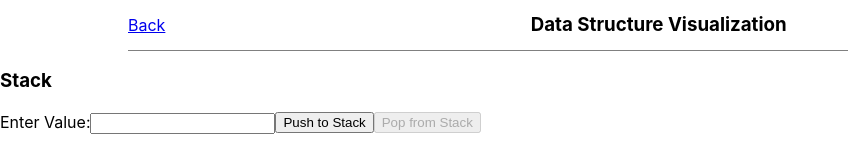
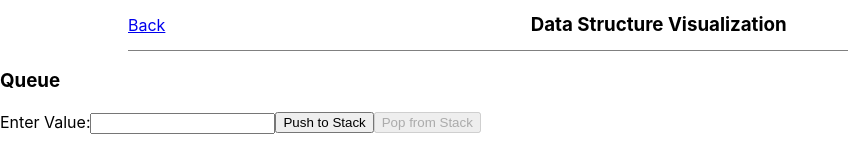
Before and after one commit to akashgirme/data_structure_visualizer, a React (Create React App) app: page /stack in a window 1280 px wide. Shown: the top 160 px of the page, without its empty margins (0-848 px from the left). Built offline with nearby package versions, Linux system fonts and the light colour scheme.

Commit message:
Changes in Stack && Queue CSS

```diff
--- a/src/Components/Queue/queue.js
+++ b/src/Components/Queue/queue.js
@@ -61,7 +61,7 @@ const Queue = () => {
 
     <div style={{ position: 'relative', height: '100vh', display: 'flex', flexDirection: 'column', alignItems: 'center' }}>
       <h3>Queue</h3>
-      <div style={{ display: 'flex', top: '20%', position: 'absolute' }} ref={queueRef}>
+      <div style={{ display: 'flex', top: '30%', position: 'absolute' }} ref={queueRef}>
         {queue.map((item, index) => (
           <div
             key={item.id}
--- a/src/Components/Stack/stack.js
+++ b/src/Components/Stack/stack.js
@@ -31,13 +31,13 @@ const Stack = () => {
   useEffect(() => {
     // Animate the last added element
     if (stackRef.current && stack.length > 0) {
-      const lastElement = stackRef.current.children[stack.length - 1];
+      const lastElement = stackRef.current.children[stack.length -1 ];
 
       gsap.fromTo(
         lastElement,
         { opacity: 0, y: -50 }, // Initial state
-        { opacity: 1, y: 0, duration: 0.5, ease: 'power3.out' } // Final state
-      );
+        { opacity: 1, y: 0, duration: 0.75, ease: 'power3.in' } // Final state
+      )
     }
   }, [stack]);
 
@@ -49,14 +49,14 @@ const Stack = () => {
       gsap.fromTo(
         removedElement,
         { opacity: 1, y: 0 }, // Initial state
-        { opacity: 0, y: -500, duration: 2, ease: 'power3.in' } // Final state with ease-out
+        { opacity: 0, x: 0, duration: 0.75, ease: 'power3.out' } // Final state with ease-out
       );
     }
   }, [stack]);
 
   return (
     <div style={{ position: 'relative', height: '100vh' }}>
-      <h3>Stack</h3>
+      <h3>Queue</h3>
       <div
         style={{
           display: 'flex',
```
